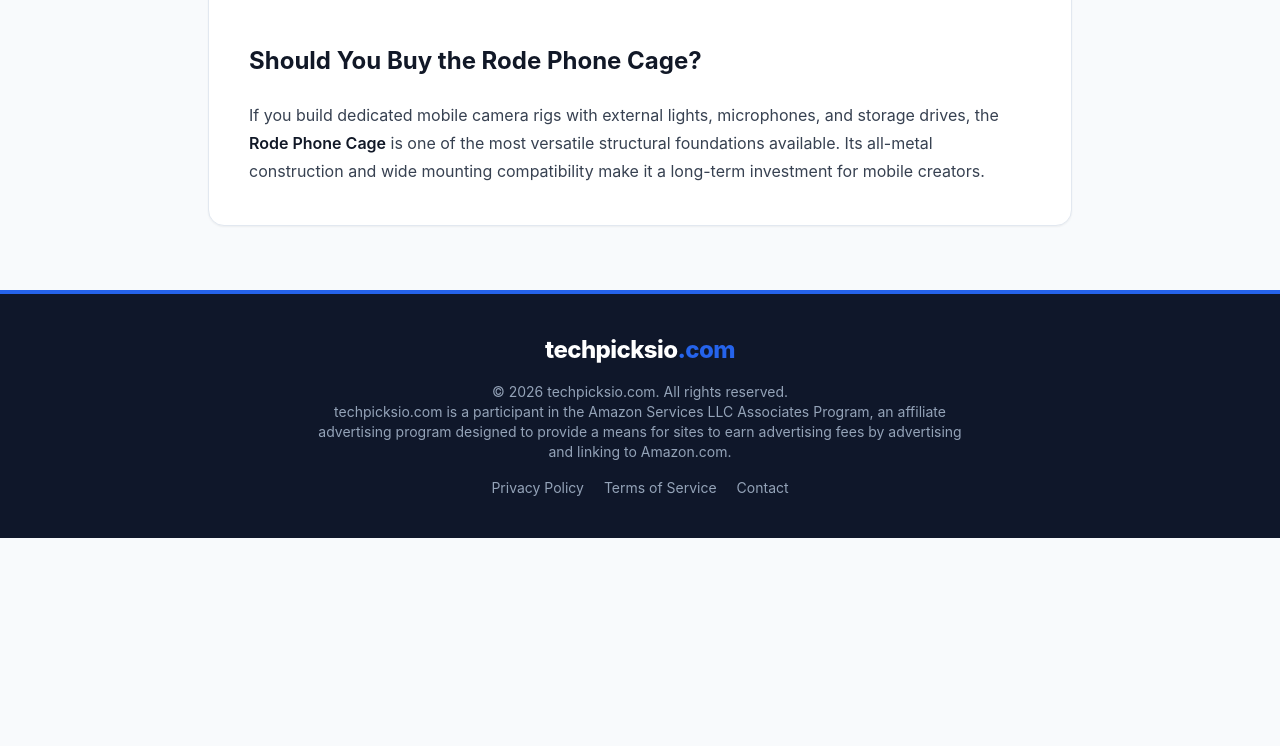
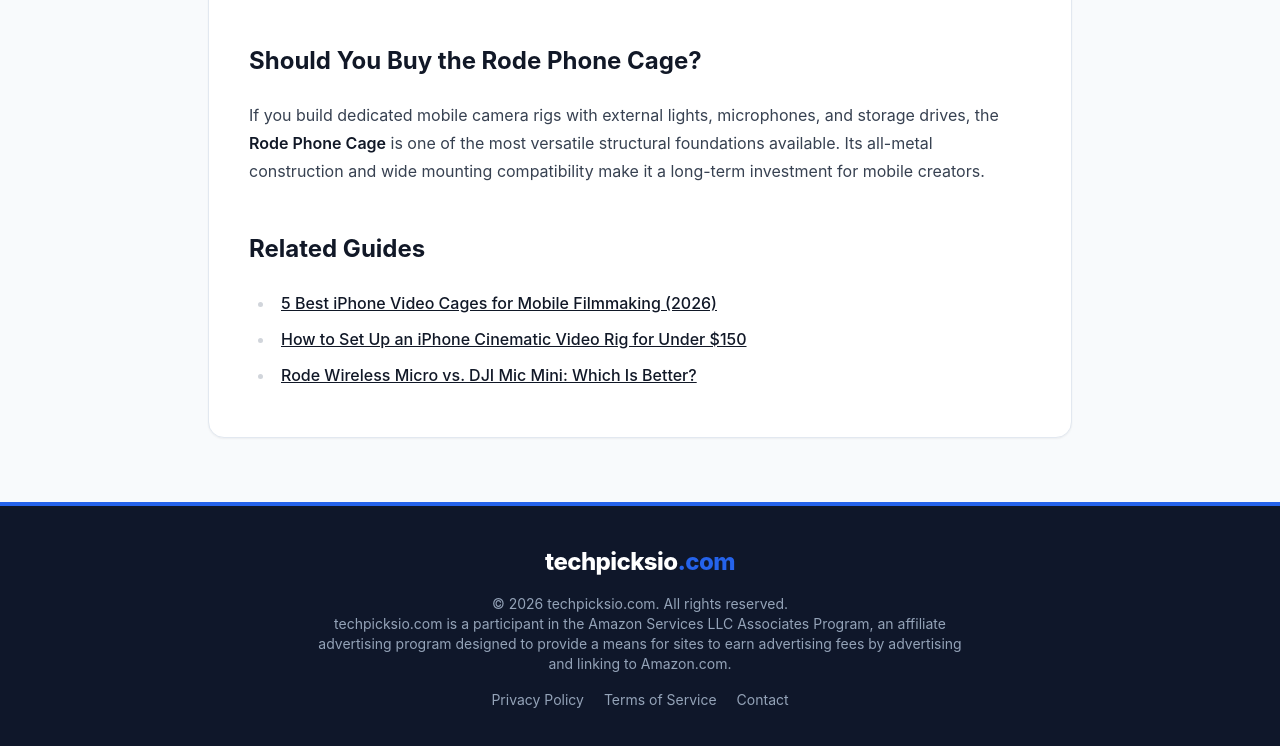
Before and after one commit to dennisaguinillo-stack/techpicksio.com, a plain HTML site: page rode-phone-cage-review.html in a window 1280 px wide. Shown: the part 2280-3026 px from the top of the page. Before the commit the page ends 2818 px from the top, so only its background shows below. Drawn offline with Linux system fonts and the light colour scheme.

Commit message:
Add related guides section to review

```diff
--- a/rode-phone-cage-review.html
+++ b/rode-phone-cage-review.html
@@ -87,6 +87,13 @@
 
             <h2>Should You Buy the Rode Phone Cage?</h2>
             <p>If you build dedicated mobile camera rigs with external lights, microphones, and storage drives, the <strong>Rode Phone Cage</strong> is one of the most versatile structural foundations available. Its all-metal construction and wide mounting compatibility make it a long-term investment for mobile creators.</p>
+
+            <h2>Related Guides</h2>
+            <ul>
+                <li><a href="iphone-video-cages.html">5 Best iPhone Video Cages for Mobile Filmmaking (2026)</a></li>
+                <li><a href="budget-iphone-rig-under-150.html">How to Set Up an iPhone Cinematic Video Rig for Under $150</a></li>
+                <li><a href="rode-wireless-micro-vs-dji-mic-mini.html">Rode Wireless Micro vs. DJI Mic Mini: Which Is Better?</a></li>
+            </ul>
         </article>
     </main>
 
```
